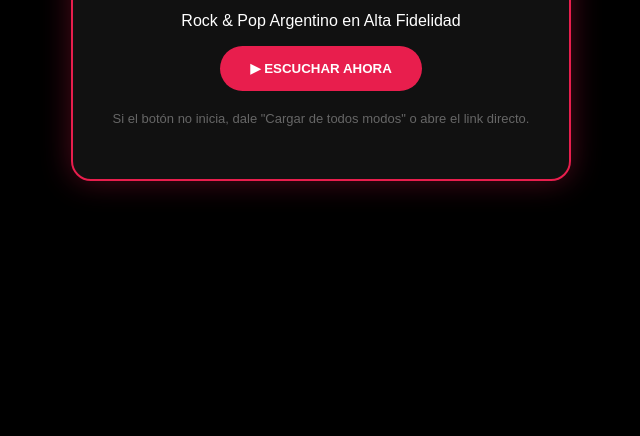
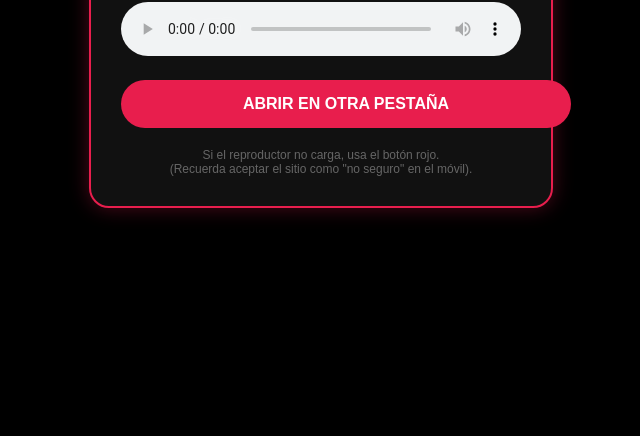
Before and after one commit to retrosintesis80s/retrosintesis80s, a plain HTML site: page index.html in a window 1280 px wide. Shown: the part 364-800 px from the top of the page, without its empty margins (319-959 px from the left). Drawn offline with Linux system fonts and the light colour scheme.

Commit message:
Update index.html

```diff
--- a/index.html
+++ b/index.html
@@ -3,44 +3,35 @@
 <head>
     <meta charset="UTF-8">
     <meta name="viewport" content="width=device-width, initial-scale=1.0">
-    <title>Retrosíntesis 80s - Radio Online</title>
+    <title>Retrosíntesis 80s</title>
     <style>
-        body { background-color: #000; color: #fff; font-family: sans-serif; display: flex; align-items: center; justify-content: center; height: 100vh; margin: 0; }
-        .card { background: #111; padding: 40px; border-radius: 20px; border: 2px solid #e81e4d; text-align: center; box-shadow: 0 0 30px #e81e4d55; }
-        h1 { color: #e81e4d; letter-spacing: 2px; }
-        .btn { background: #e81e4d; color: #fff; padding: 15px 30px; border-radius: 50px; text-decoration: none; font-weight: bold; display: inline-block; transition: 0.3s; border: none; cursor: pointer; }
-        .btn:hover { background: #ff2e63; transform: scale(1.05); }
-        .info { margin-top: 20px; color: #666; font-size: 13px; }
+        body { background-color: #000; color: #fff; font-family: sans-serif; text-align: center; display: flex; align-items: center; justify-content: center; height: 100vh; margin: 0; }
+        .card { border: 2px solid #e81e4d; padding: 30px; border-radius: 20px; background: #111; box-shadow: 0 0 20px #e81e4d55; width: 90%; max-width: 400px; }
+        h1 { color: #e81e4d; font-size: 24px; text-transform: uppercase; }
+        .btn { background: #e81e4d; color: white; padding: 15px 25px; border-radius: 50px; text-decoration: none; display: inline-block; font-weight: bold; margin-top: 20px; border: none; cursor: pointer; width: 100%; }
+        .footer { margin-top: 20px; font-size: 12px; color: #666; }
     </style>
 </head>
 <body>
 
-    <div class="card">
-        <h1>RETROSÍNTESIS 80s</h1>
-        <p>Rock & Pop Argentino en Alta Fidelidad</p>
+<div class="card">
+    <h1>RETROSÍNTESIS 80s</h1>
+    <p>Sonando: <b>Virus - Palo Borracho</b> 🎸</p>
 
-        <audio id="player" style="margin: 20px 0;">
-            <source src="https://shoutcast-ssl-proxy.herokuapp.com/http://sapircast.caster.fm:13972/Exdw2" type="audio/mpeg">
-        </audio>
+    <audio controls style="width: 100%; margin-top: 10px;">
+        <source src="http://sapircast.caster.fm:13972/Exdw2" type="audio/mpeg">
+        Tu navegador no soporta el audio.
+    </audio>
 
-        <button class="btn" onclick="togglePlay()" id="playBtn">▶ ESCUCHAR AHORA</button>
+    <a href="http://sapircast.caster.fm:13972/Exdw2" target="_blank" class="btn">
+        ABRIR EN OTRA PESTAÑA
+    </a>
 
-        <p class="info">Si el botón no inicia, dale "Cargar de todos modos" o abre el link directo.</p>
+    <div class="footer">
+        Si el reproductor no carga, usa el botón rojo.<br>
+        (Recuerda aceptar el sitio como "no seguro" en el móvil).
     </div>
+</div>
 
-    <script>
-        var player = document.getElementById('player');
-        var btn = document.getElementById('playBtn');
-
-        function togglePlay() {
-            if (player.paused) {
-                player.play();
-                btn.innerHTML = "⏸ PAUSAR RADIO";
-            } else {
-                player.pause();
-                btn.innerHTML = "▶ ESCUCHAR AHORA";
-            }
-        }
-    </script>
 </body>
 </html>
```
